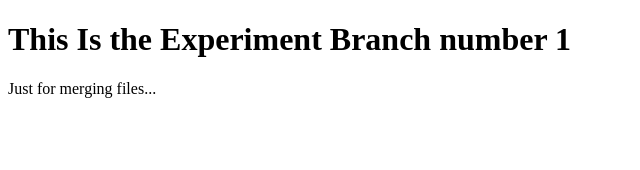
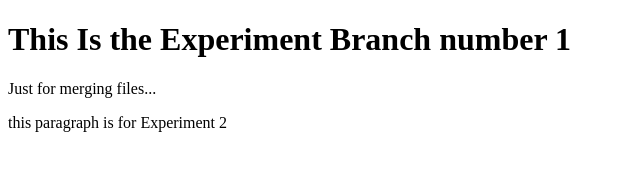
Before and after one commit to RanJets/git-practice, a plain HTML site: page index.html in a window 1280 px wide. Shown: the whole page, without its empty margins (0-640 px from the left). Drawn offline with Linux system fonts and the light colour scheme.

Commit message:
Update html 1 for experiment 2

```diff
--- a/index.html
+++ b/index.html
@@ -9,5 +9,7 @@
 <body>
     <h1>This Is the Experiment Branch number 1</h1>
     <p>Just for merging files...</p>
+
+    <p>this paragraph is for Experiment 2</p>
 </body>
 </html>
```
